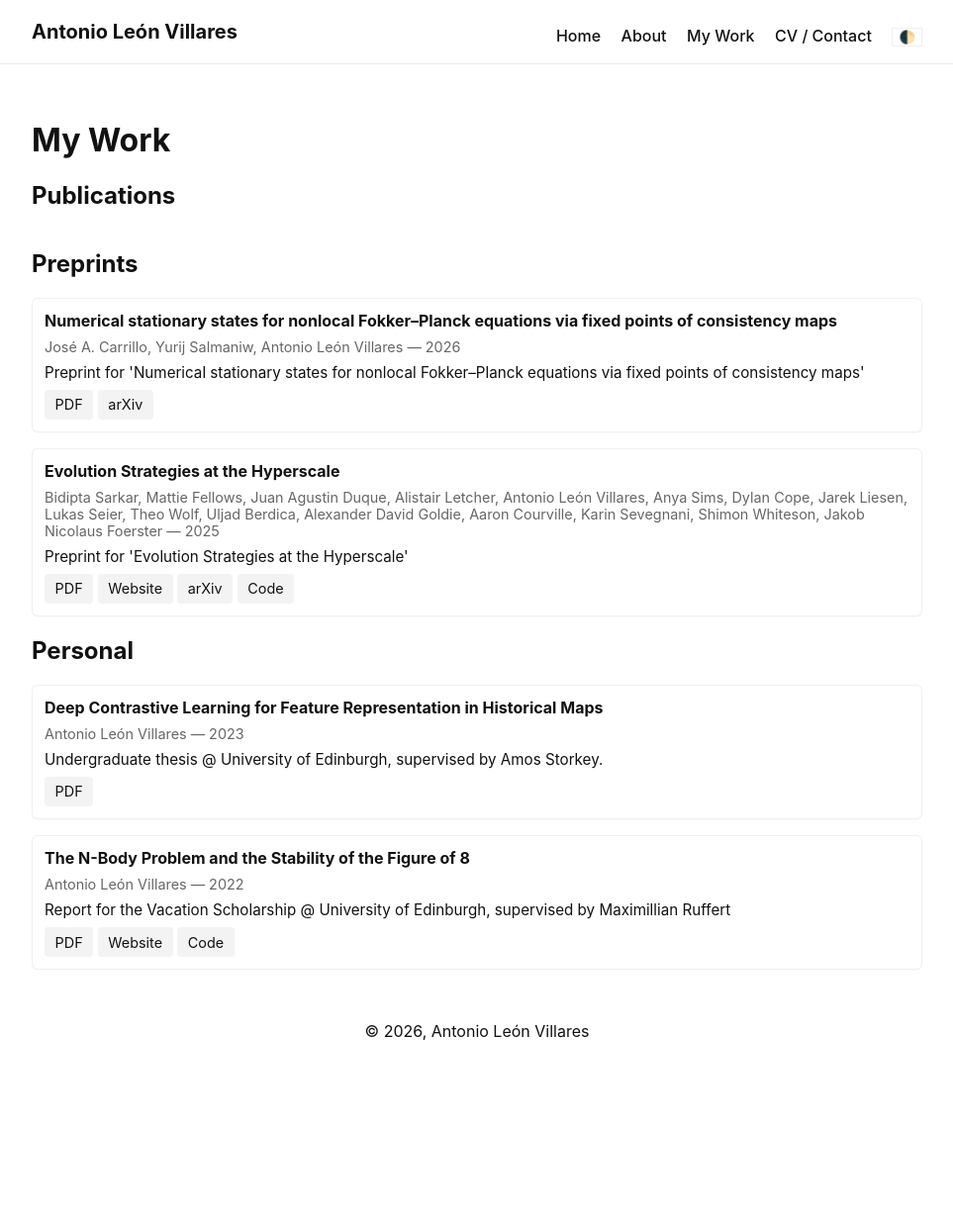
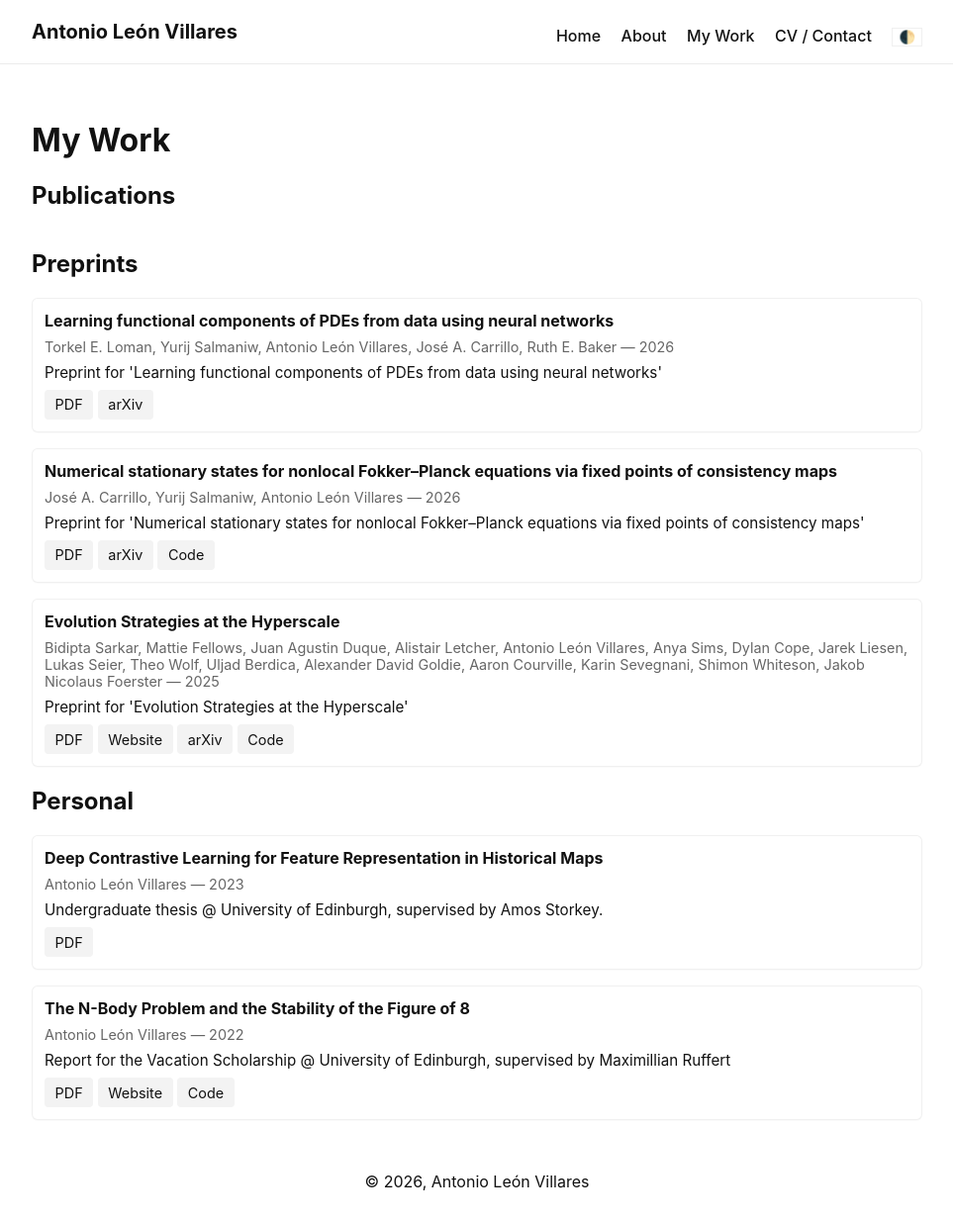
Before and after one commit to alv31415/alv31415.github.io, a Jekyll site: the page built from work.md, in a window 1280 px wide. Shown: the whole page at 99% size, without its empty margins (158-1121 px from the left). Built offline with Jekyll 4.4.1, drawn with Linux system fonts in a browser that asks for light colours; before the commit the page ends 1084 px from its top, so only the background shows below that.

Commit message:
Add preprint with Torkel

```diff
--- a/_data/preprints.yml
+++ b/_data/preprints.yml
@@ -1,10 +1,17 @@
 # preprints, working drafts
+- title: "Learning functional components of PDEs from data using neural networks"
+  authors: "Torkel E. Loman, Yurij Salmaniw, Antonio León Villares, José A. Carrillo, Ruth E. Baker"
+  year: 2026
+  description: "Preprint for 'Learning functional components of PDEs from data using neural networks'"
+  arxiv: "https://arxiv.org/abs/2602.13174"
+  pdf: "https://arxiv.org/pdf/2602.13174"
 - title: "Numerical stationary states for nonlocal Fokker–Planck equations via fixed points of consistency maps"
   authors: "José A. Carrillo, Yurij Salmaniw, Antonio León Villares"
   year: 2026
   description: "Preprint for 'Numerical stationary states for nonlocal Fokker–Planck equations via fixed points of consistency maps'"
   arxiv: "https://www.arxiv.org/abs/2602.05632"
   pdf: "https://www.arxiv.org/pdf/2602.05632"
+  code: "https://github.com/alv31415/MVESteadyStateSolver.jl"
 - title: "Evolution Strategies at the Hyperscale"
   authors: "Bidipta Sarkar, Mattie Fellows, Juan Agustin Duque, Alistair Letcher, Antonio León Villares, Anya Sims, Dylan Cope, Jarek Liesen, Lukas Seier, Theo Wolf, Uljad Berdica, Alexander David Goldie, Aaron Courville, Karin Sevegnani, Shimon Whiteson, Jakob Nicolaus Foerster"
   year: 2025
```
